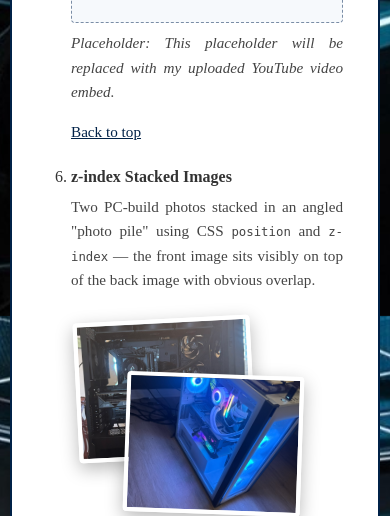
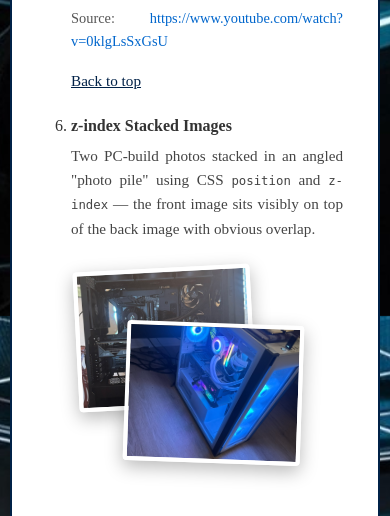
Before and after one commit to Graves217/Farah-SCF-Project-Site, a PHP site: page /media.htm in a window 390 px wide. Shown: the part 3060-3576 px from the top of the page. Run offline with PHP 8.4, Linux system fonts and the light colour scheme.

Commit message:
Embed YouTube video (0klgLsSxGsU) on media page with citation and responsive CSS class
Agent-Logs-Url: https://github.com/Graves217/Farah-SCF-Project-Site/sessions/359ede3e-d5f7-4459-9dc3-a10e13b354f6

Co-authored-by: Graves217 <260338615+Graves217@users.noreply.github.com>

```diff
--- a/farah-scf.css
+++ b/farah-scf.css
@@ -216,6 +216,12 @@ section h2 {
     color: #444;
     margin: 8px 0 0 0;
     font-style: italic;
+}
+
+.media-citation {
+    font-size: 0.9em;
+    color: #555;
+    margin: 8px 0 0 0;
 }
 
 .media-placeholder {
--- a/media.htm
+++ b/media.htm
@@ -116,12 +116,17 @@
                         </li>
                         <li>
                             <strong>YouTube</strong>
-                            <p class="media-note">This section will embed my own YouTube upload later (portfolio welcome or project walkthrough).</p>
+                            <p class="media-note">An embedded YouTube video uploaded for this project.</p>
                             <div class="video-embed">
-                                <div class="media-placeholder">YouTube embed placeholder area.</div>
-                                <!-- Expected embed skeleton: <iframe width="560" height="315" src="https://www.youtube.com/embed/VIDEO_ID_HERE" title="YouTube video player" loading="lazy" allow="accelerometer; autoplay; clipboard-write; encrypted-media; gyroscope; picture-in-picture; web-share" referrerpolicy="strict-origin-when-cross-origin" allowfullscreen></iframe> -->
+                                <iframe
+                                    src="https://www.youtube-nocookie.com/embed/0klgLsSxGsU"
+                                    title="Anthony Farah – SCF project portfolio video"
+                                    loading="lazy"
+                                    allow="accelerometer; autoplay; clipboard-write; encrypted-media; gyroscope; picture-in-picture; web-share"
+                                    referrerpolicy="strict-origin-when-cross-origin"
+                                    allowfullscreen></iframe>
                             </div>
-                            <p class="media-placeholder-note">Placeholder: This placeholder will be replaced with my uploaded YouTube video embed.</p>
+                            <p class="media-citation">Source: <a href="https://www.youtube.com/watch?v=0klgLsSxGsU" target="_blank" rel="noopener noreferrer">https://www.youtube.com/watch?v=0klgLsSxGsU</a></p>
                             <p><a class="back-to-top" href="#top">Back to top</a></p>
                         </li>
                         <li>
```
